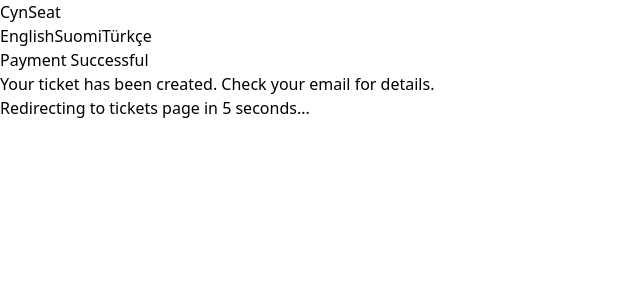
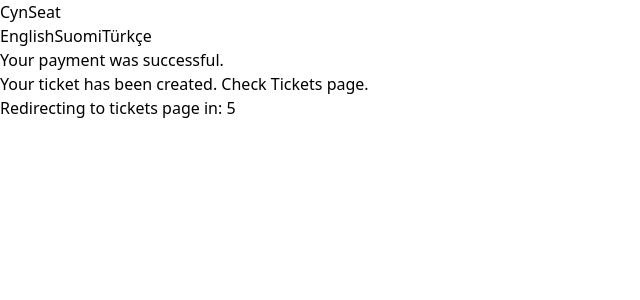
Before and after one commit to Cynfinitely/cynseat, a Next.js app: page /success in a window 1280 px wide. Shown: the top 300 px of the page, without its empty margins (0-640 px from the left). Built offline with nearby package versions, Linux system fonts and the light colour scheme; no server answers.

Commit message:
translations added for pages.

```diff
--- a/locales/en/common.json
+++ b/locales/en/common.json
@@ -8,5 +8,10 @@
   "signUp": "Sign Up",
   "tickets": "Tickets",
   "signOut": "Sign Out",
-  "buyTicket": "Buy Ticket"
+  "buyTicket": "Buy Ticket",
+  "purchaseCancelled": "Your purchase was cancelled.",
+  "backTickets": "Go back to tickets page.",
+  "paymentSuccess": "Your payment was successful.",
+  "ticketCreated": "Your ticket has been created. Check Tickets page.",
+  "redirect": "Redirecting to tickets page in: "
 }
--- a/locales/fi/common.json
+++ b/locales/fi/common.json
@@ -8,5 +8,10 @@
   "signUp": "Rekisteröidy",
   "tickets": "Liput",
   "signOut": "Kirjaudu ulos",
-  "buyTicket": "Osta lippu"
+  "buyTicket": "Osta lippu",
+  "purchaseCancelled": "Ostoksesi peruutettiin.",
+  "backTickets": "Palaa lippusivulle.",
+  "paymentSuccess": "Maksusi onnistui.",
+  "ticketCreated": "Lippusi on luotu. Tarkista Liput-sivu.",
+  "redirect": "Ohjaus lippusivulle osoitteessa:"
 }
--- a/locales/tr/common.json
+++ b/locales/tr/common.json
@@ -8,5 +8,10 @@
   "signUp": "Kaydol",
   "tickets": "Biletler",
   "signOut": "Çıkış Yap",
-  "buyTicket": "Bilet Satın Al"
+  "buyTicket": "Bilet Satın Al",
+  "purchaseCancelled": "Satın alma işlemi başarısız.",
+  "backTickets": "Biletler sayfasına geri dön",
+  "paymentSuccess": "Ödemeniz başarıyla alınmıştır.",
+  "ticketCreated": "Biletiniz oluşturulmuştur. Biletler sayfasını kontrol edebilirsiniz.",
+  "redirect": "Biletler sayfasına yönlendiriliyorsunuz: "
 }
--- a/pages/success.tsx
+++ b/pages/success.tsx
@@ -3,11 +3,13 @@
 import { useEffect, useState } from "react";
 import { useRouter } from "next/router";
 import { auth } from "../firebase/firebase"; // import Firebase auth
+import { useTranslation } from "react-i18next";
 
 export default function SuccessPage() {
   const router = useRouter();
   const { session_id } = router.query;
   const [countdown, setCountdown] = useState(10);
+  const { t } = useTranslation();
 
   useEffect(() => {
     const handlePurchase = async () => {
@@ -52,9 +54,11 @@ export default function SuccessPage() {
 
   return (
     <div>
-      <h1>Payment Successful</h1>
-      <p>Your ticket has been created. Check your email for details.</p>
-      <p>Redirecting to tickets page in {countdown} seconds...</p>
+      <h1>{t("paymentSuccess")}</h1>
+      <p>{t("ticketCreated")}</p>
+      <p>
+        {t("redirect")} {countdown}
+      </p>
     </div>
   );
 }
```
Also changed, not shown: pages/cancel.tsx (+5 -2 lines).
